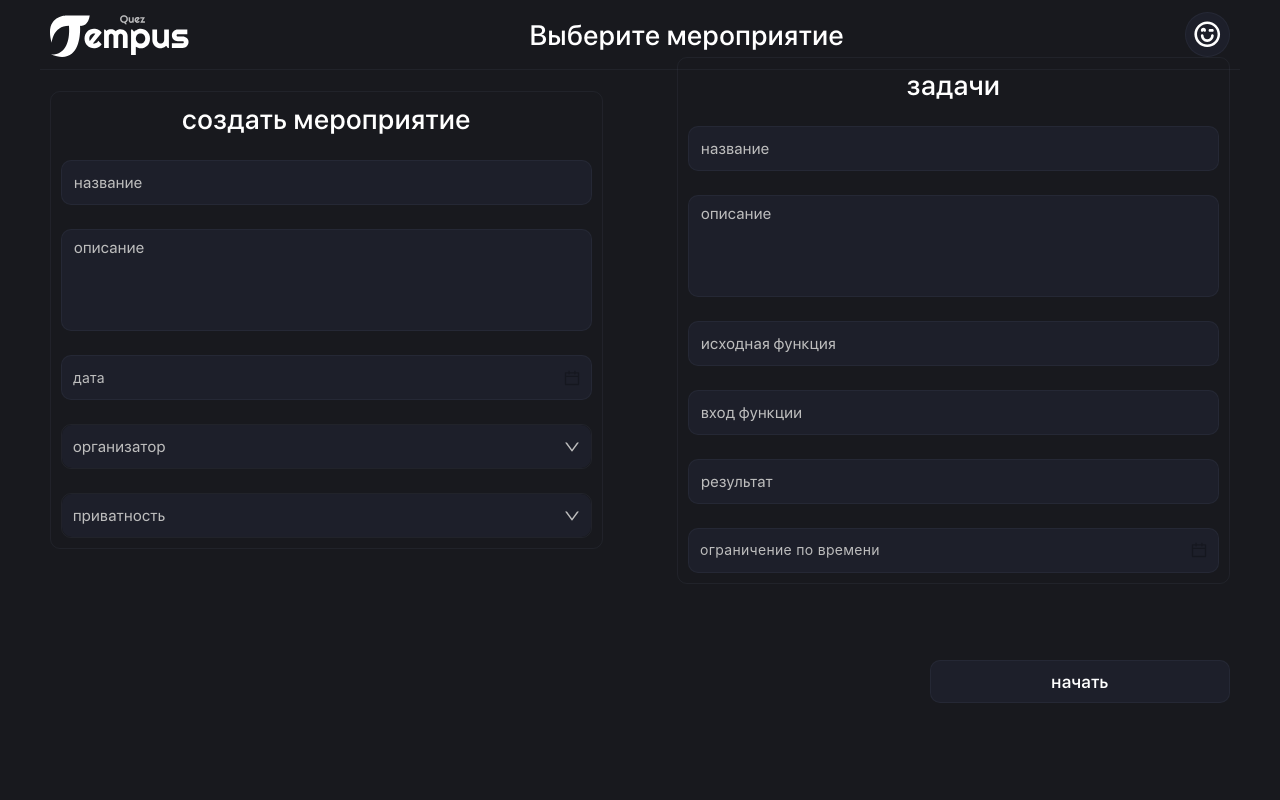
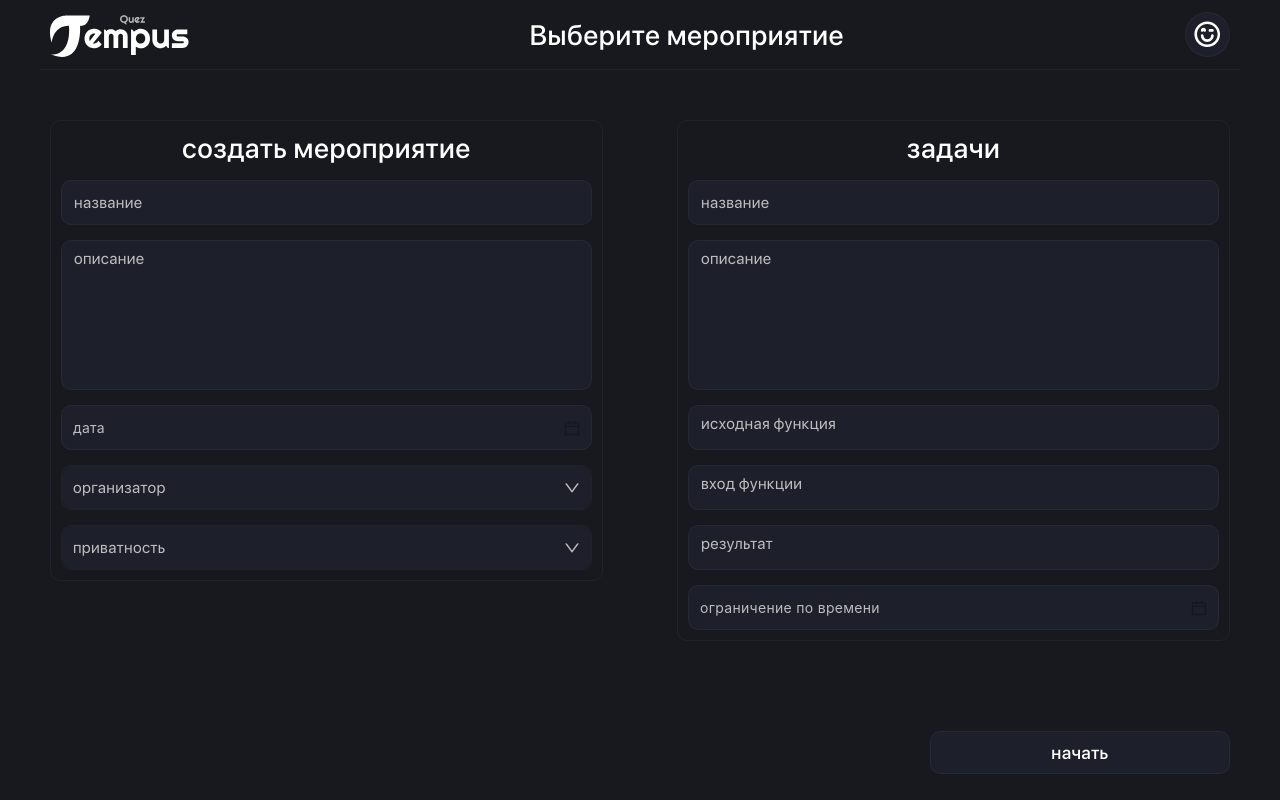
Before and after one commit to ByEfimov/Tempus-Quiz_TS, a Next.js app: page /create-quiz in a window 1280 px wide. Built offline with nearby package versions, Linux system fonts and the light colour scheme; no server answers.

Commit message:
feat(TEM-73) resize text area

```diff
--- a/src/pages/create-quiz/index.tsx
+++ b/src/pages/create-quiz/index.tsx
@@ -1,5 +1,15 @@
 "use client"
-import {Box, Button, DatePickerField, FlexContainer, Input, Select, TextArea, Title} from "@/shared/assets/tempus-ui";
+import {
+    Box,
+    Button,
+    DatePickerField,
+    FlexContainer,
+    Input,
+    Select,
+    TextArea,
+    TextAreaProvider,
+    Title
+} from "@/shared/assets/tempus-ui";
 import {FormProvider, useForm} from "react-hook-form";
 import {useEffect, useState} from "react";
 import {checkAllValuesFilled, ValuesFilled} from "@/features/check-value-filled/check-value-filled.ts";
@@ -30,40 +40,42 @@ export default function CreateQuiz() {
 
     return (
         <FormProvider {...methods}>
-            <form  onSubmit={methods.handleSubmit(onSubmit)}>
-                <FlexContainer justifyContent="space-between" alignItems="center" className={styles.container}>
-                    <Box border>
+            <form  onSubmit={methods.handleSubmit(onSubmit)} className={styles.container}>
+                <FlexContainer justifyContent="space-between" >
+                   <div>
+                       <Box border >
                            <Title title={'создать мероприятие'}/>
                            <Input placeholder={'название'} type={"text"} registername={'title'}/>
-                        <TextArea placeholder={'описание'} registername={'specification'}/>
+                           <TextArea isResize={false} placeholder={'описание'} registername={'specification'}/>
                            <DatePickerField placeholder={'дата'} name={'date'}/>
                            <Select
                                placeholder={'организатор'}
                                array={[{label: 'организатор', value: 'организатор'}]}
                                name={"organizer"}
                            />
-
                            <Select
                                placeholder={'приватность'}
                                array={[{label: 'приватность', value: 'приватность'}]}
                                name={"privacy"}
                            />
                        </Box>
+                   </div>
 
                     <Box border>
                         <Title title={'задачи'}/>
                         <Input placeholder={'название'} type={"text"} registername={'task-title'}/>
-                        <TextArea placeholder={'описание'} registername={'task-specification'}/>
-                        <Input placeholder={'исходная функция'} type={"text"} registername={'original-function'}/>
-                        <Input placeholder={'вход функции'} type={"text"} registername={'input-function'}/>
-                        <Input placeholder={'результат'} type={"text"} registername={'result'}/>
+                        <TextAreaProvider>
+                            <TextArea isResize={false} placeholder={'описание'} registername={'task-specification'}/>
+                            <TextArea isResize placeholder={'исходная функция'} registername={'original-function'}/>
+                            <TextArea isResize placeholder={'вход функции'} registername={'input-function'}/>
+                            <TextArea isResize placeholder={'результат'} registername={'result'}/>
+                        </TextAreaProvider>
                         <DatePickerField placeholder={'ограничение по времени'} name={'time-limit'}/>
                     </Box>
                 </FlexContainer>
                 <FlexContainer  justifyContent="flex-end" >
                     <Button style={{width: "300px" , marginTop: 90}} state={active ? "active" : "default"}>начать</Button>
                 </FlexContainer>
-
             </form>
         </FormProvider>
     );
--- a/src/pages/create-quiz/styles.module.scss
+++ b/src/pages/create-quiz/styles.module.scss
@@ -1,3 +1,3 @@
 .container {
-  height: calc(100vh - 300px);
+  margin-top: 50px;
 }
--- a/src/shared/assets/tempus-ui/components/box/styles.module.scss
+++ b/src/shared/assets/tempus-ui/components/box/styles.module.scss
@@ -1,9 +1,8 @@
 .Box{
   padding: 10px;
   display: flex;
-  gap: 24px;
   flex-direction: column;
-  justify-content: space-between;
+  gap: 15px;
   width: 553px;
 }
 
--- a/src/shared/assets/tempus-ui/components/inputs/styles.module.scss
+++ b/src/shared/assets/tempus-ui/components/inputs/styles.module.scss
@@ -12,9 +12,7 @@
   min-height: 45px;
   input,
   textarea {
-    padding: 12px;
-    padding-top: 8px;
-    padding-bottom: 8px;
+    padding: 8px 12px;
     outline: none;
     width: 100%;
     appearance: none;
@@ -27,8 +25,9 @@
     margin: 0;
   }
   textarea {
-    min-height: 100px;
+    //min-height: 100px;
     max-width: 100%;
+    height: 100%;
     grid-row-start: 10;
     word-wrap: break-word;
     resize: none;
--- a/src/shared/assets/tempus-ui/components/inputs/text-area.tsx
+++ b/src/shared/assets/tempus-ui/components/inputs/text-area.tsx
@@ -1,23 +1,56 @@
-import { TextareaHTMLAttributes } from 'react';
-import { InputColors } from './input';
+import React, {createContext, TextareaHTMLAttributes, useContext, useState} from 'react';
+import {InputColors} from './input';
 import Styles from './styles.module.scss';
 import classNames from 'classnames';
-import { motion } from 'framer-motion';
-import { useFormContext } from 'react-hook-form';
+import {motion} from 'framer-motion';
+import {useFormContext} from 'react-hook-form';
 
-interface TextAreaProps extends TextareaHTMLAttributes<HTMLTextAreaElement>{
-  color?: InputColors;
-  registername: string;
+interface TextAreaProps extends TextareaHTMLAttributes<HTMLTextAreaElement> {
+    color?: InputColors;
+    registername: string;
+    isResize?: boolean
+}
+interface TextAreaContextType {
+    expandedTextArea: string | null;
+    setExpandedTextArea: React.Dispatch<React.SetStateAction<string | null>>;
 }
 
-const TextArea: React.FC<TextAreaProps>  = ({ color, registername,...props }) => {
-  const { register } = useFormContext();
+const TextAreaContext = createContext<TextAreaContextType>({
+    expandedTextArea: null,
+    setExpandedTextArea: () => null,
+});
 
-  return (
-    <motion.div className={classNames(Styles.Input, color === 'primary' && Styles.primary)}>
-      <textarea {...props} {...register(registername)}></textarea>
-    </motion.div>
-  );
+interface TextAreaProviderProps {
+    children: React.ReactNode
+}
+export const TextAreaProvider: React.FC<TextAreaProviderProps> = ({ children }) => {
+    const [expandedTextArea, setExpandedTextArea] = useState<string | null>(null);
+
+    return (
+        <TextAreaContext.Provider value={{ expandedTextArea, setExpandedTextArea }}>
+            {children}
+        </TextAreaContext.Provider>
+    );
 };
+export  const TextArea: React.FC<TextAreaProps> = ({color, registername,isResize, ...props}) => {
+    const {register} = useFormContext();
+    const { expandedTextArea, setExpandedTextArea } = useContext(TextAreaContext);
 
-export default TextArea;
+    const isExpanded = expandedTextArea === registername;
+
+    const toggleExpanded = () => {
+        setExpandedTextArea(isExpanded ? null : registername);
+    };
+    return (
+        <motion.div className={classNames(Styles.Input, color === 'primary' && Styles.primary)}
+                    initial={{ height: isResize ? '45px' : '150px' }}
+                    animate={{ height: isExpanded && isResize ? '150px' : isResize ? '45px' : '150px' }}
+                    transition={{duration: 0.5}}
+                    onClick={toggleExpanded}
+                   >
+            <textarea
+                {...props} {...register(registername)}
+            ></textarea>
+        </motion.div>
+    );
+};
--- a/src/shared/assets/tempus-ui/index.ts
+++ b/src/shared/assets/tempus-ui/index.ts
@@ -1,7 +1,7 @@
 export * from "./animation/form-animate";
 export {default as Button} from './components/buttons';
 export {default as Input} from './components/inputs/input';
-export {default as TextArea} from './components/inputs/text-area';
+export { TextArea , TextAreaProvider} from './components/inputs/text-area';
 export {default as FlexContainer} from './components/flex-container';
 export {default as Form} from './components/form';
 export {default as Title} from './components/title';
```
Lines whose indentation alone changed are shown as unchanged.
